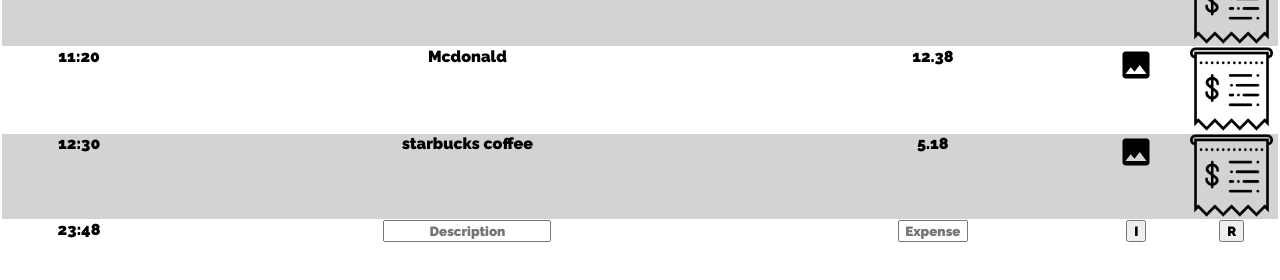
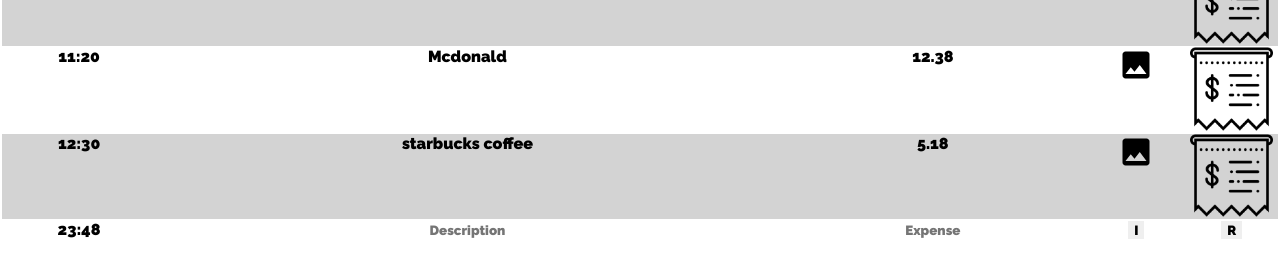
Before and after one commit to cinomed88/Household-Account, a plain HTML site: page static/index.html in a window 1280 px wide. Shown: the part 156-436 px from the top of the page. Drawn offline with nearby package versions, Linux system fonts and the light colour scheme.

Commit message:
css modification

```diff
--- a/static/css/style.css
+++ b/static/css/style.css
@@ -63,6 +63,7 @@ div.transaction {
 div.transaction > div > input {
     font-family: 'Raleway', sans-serif;
     text-align: center;
+    border:white;
 }
 div.transaction > div > img {
     max-width: 90%;
```
